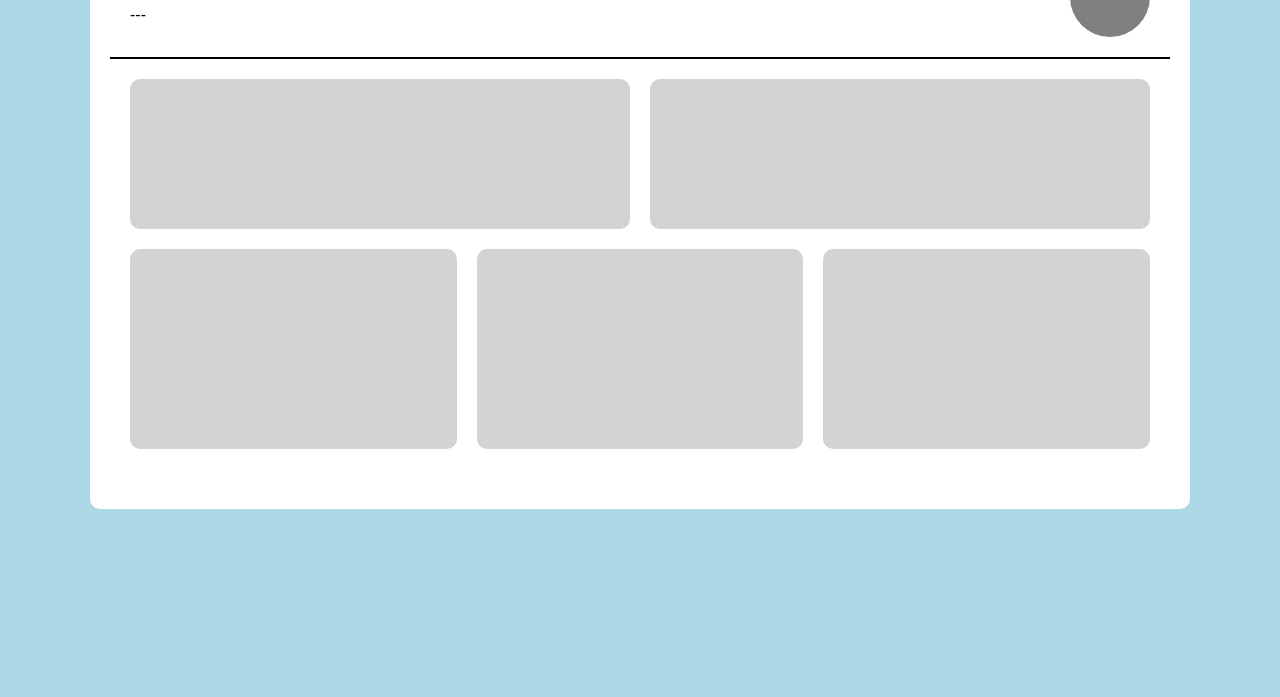
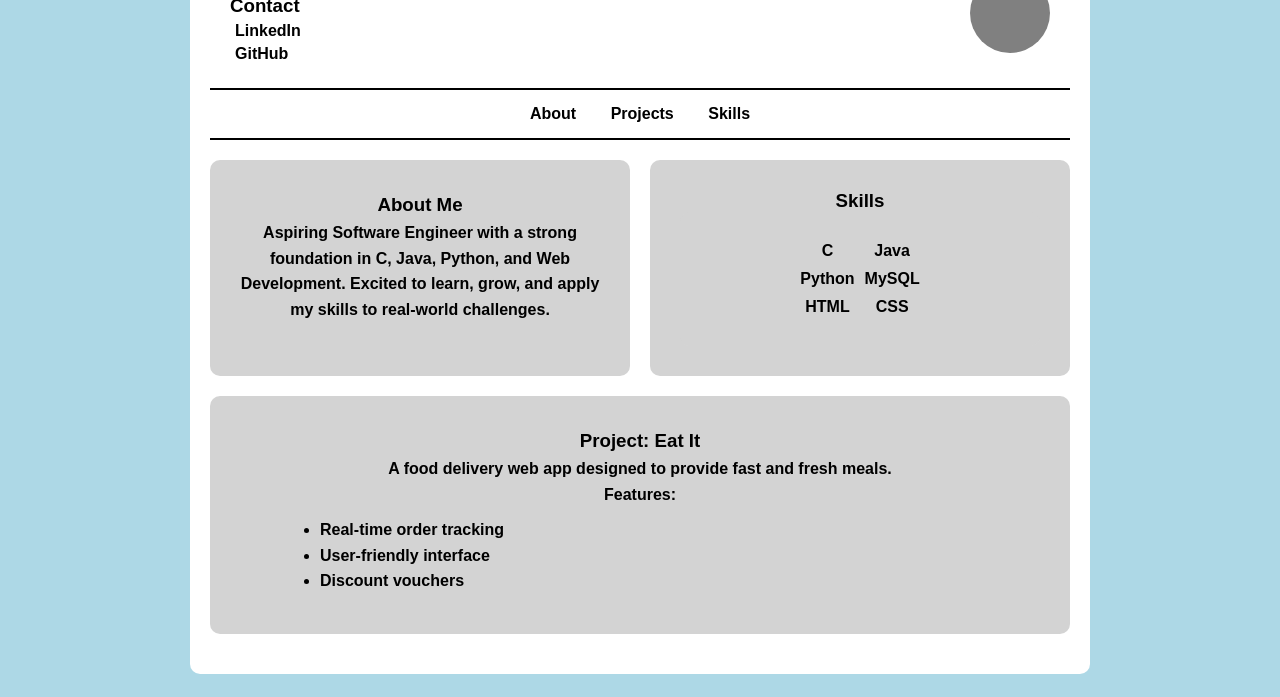
Before and after one commit to akshayajn/Placement, a plain HTML site: page 05-03-25/Portfolio.html in a window 1280 px wide. Shown: the part 103-800 px from the top of the page. Drawn offline with Linux system fonts and the light colour scheme.

Commit message:
Portfolio.html

```diff
--- a/05-03-25/Portfolio.html
+++ b/05-03-25/Portfolio.html
@@ -1,8 +1,5 @@
-<!DOCTYPE html>
-<html lang="en">
+<html>
 <head>
-    <meta charset="UTF-8">
-    <meta name="viewport" content="width=device-width, initial-scale=1.0">
     <title>Portfolio</title>
     <style>
         * {
@@ -16,7 +13,7 @@
             padding: 20px;
         }
         .container {
-            max-width: 1100px;
+            max-width: 900px;
             margin: auto;
             background: white;
             padding: 20px;
@@ -29,7 +26,7 @@
             padding: 20px;
             border-bottom: 2px solid black;
         }
-        .nav-lines {
+        .header-text {
             flex: 1;
         }
         .profile-pic {
@@ -38,43 +35,100 @@
             border-radius: 50%;
             background: gray;
         }
-        .main-content {
-            padding: 20px;
+        .contact {
+            margin-top: 10px;
         }
-        .top-section, .bottom-section {
+        .contact a {
+            display: block;
+            margin: 5px;
+            text-decoration: none;
+            font-weight: bold;
+            color: black;
+        }
+        .nav-menu {
+            text-align: center;
+            padding: 15px;
+            border-bottom: 2px solid black;
+        }
+        .nav-menu a {
+            margin: 0 15px;
+            text-decoration: none;
+            font-weight: bold;
+            color: black;
+        }
+        .section {
             display: flex;
+            justify-content: space-between;
             gap: 20px;
-            margin-bottom: 20px;
+            margin: 20px 0;
         }
-        .top-section div {
+        .section div {
             flex: 1;
-            height: 150px;
             background: lightgray;
             border-radius: 10px;
+            padding: 30px;
+            text-align: center;
+            font-weight: bold;
         }
-        .bottom-section div {
-            flex: 1;
-            height: 200px;
-            background: lightgray;
-            border-radius: 10px;
+        .about-me {
+            padding: 40px;
+            line-height: 1.6;
+        }
+        .skills-list {
+            display: grid;
+            grid-template-columns: repeat(2, auto);
+            gap: 10px;
+            justify-content: center;
+            text-align: center;
+        }
+        .project {
+            padding: 40px;
+            line-height: 1.6;
         }
     </style>
 </head>
 <body>
     <div class="container">
         <div class="header">
-            <div class="nav-lines">---<br>---<br>---</div>
+            <div class="header-text">
+                <h2>Akshaya Janani N</h2>
+                <div class="contact">
+                    <h3>Contact</h3>
+                    <a href="https://www.linkedin.com/in/akshayajanani15/">LinkedIn</a>
+                    <a href="https://github.com/akshayajn">GitHub</a>
+                </div>
+            </div>
             <div class="profile-pic"></div>
         </div>
-        <div class="main-content">
-            <div class="top-section">
-                <div></div>
-                <div></div>
+        <div class="nav-menu">
+            <a href="#">About</a>
+            <a href="#">Projects</a>
+            <a href="#">Skills</a>
+        </div>
+        <div class="section">
+            <div class="about-me">
+                <h3>About Me</h3>
+                <p> Aspiring Software Engineer with a strong foundation in C, Java, Python, and Web Development. Excited to learn, grow, and apply my skills to real-world challenges.</p>
             </div>
-            <div class="bottom-section">
-                <div></div>
-                <div></div>
-                <div></div>
+            <div>
+                <h3>Skills</h3>
+                <div class="skills-list">
+                    <span>C</span> <span>Java</span>
+                    <span>Python</span> <span>MySQL</span>
+                    <span>HTML</span> <span>CSS</span>
+                </div>
+            </div>
+        </div>
+        <div class="section">
+            <div class="project">
+                <h3>Project: Eat It</h3>
+                <p>A food delivery web app designed to provide fast and fresh meals.</p>
+                <p>Features:</p>
+                <ul style="text-align: left; margin: 10px auto; max-width: 80%;">
+                    <li>Real-time order tracking</li>
+                    <li>User-friendly interface</li>
+                    <li>Discount vouchers</li>
+                </ul>
             </div>
         </div>
     </div>
```
